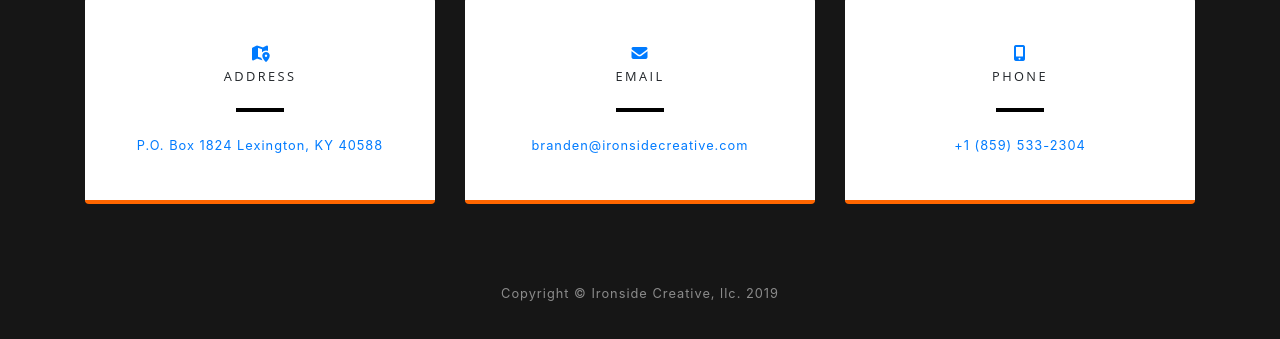
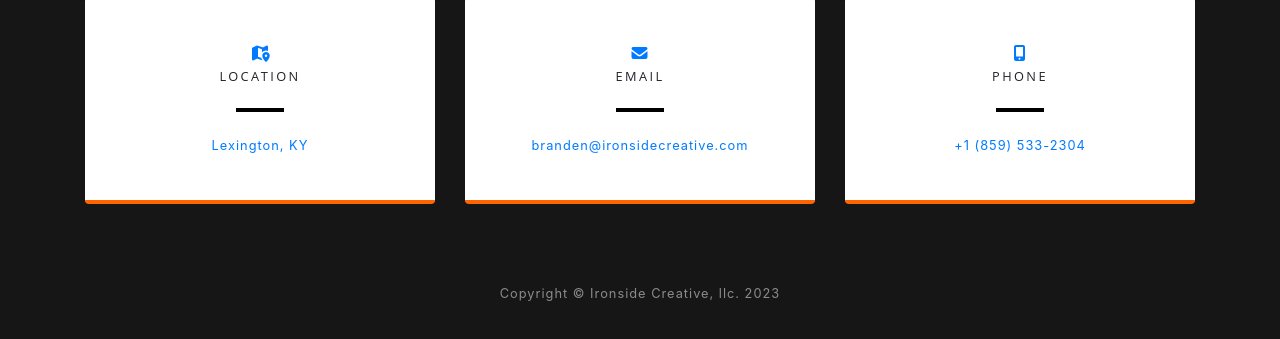
Before and after one commit to ironsidecreative/ironsidecreative.github.io, a website with bundled scripts: page index.html in a window 1280 px wide. Shown: the part 1955-2294 px from the top of the page. Built offline with nearby package versions, Linux system fonts and the light colour scheme.

Commit message:
Update index.html

```diff
--- a/index.html
+++ b/index.html
@@ -15,7 +15,7 @@
   <!-- Bootstrap core CSS -->
   <link href="vendor/bootstrap/css/bootstrap.min.css" rel="stylesheet">
 
-  <!-- fuck me -->
+  <!-- f -->
   <!-- Custom fonts for this template -->
   <link href="https://pagecdn.io/lib/font-awesome/5.10.0-12/css/all.min.css" rel="stylesheet">
   <!-- <link href="node_modules/@fortawesome/fontawesome-free/css/all.min.css" rel="stylesheet"> -->
@@ -107,9 +107,9 @@
           <div class="card py-4 h-100">
             <div class="card-body text-center">
               <i class="fas fa-map-marked-alt text-primary mb-2"></i>
-              <h4 class="text-uppercase m-0">Address</h4>
+              <h4 class="text-uppercase m-0">Location</h4>
               <hr class="my-4">
-              <div class="small text-black-50"><a href="https://goo.gl/maps/vSZyoy7qZ5h57QWN8">P.O. Box 1824 Lexington, KY 40588</a></div>
+              <div class="small text-black-50"><a href="https://goo.gl/maps/jL5z6Y3dycmhunDR8">Lexington, KY</a></div>
             </div>
           </div>
         </div>
@@ -160,7 +160,7 @@
   <!-- Footer -->
   <footer class="bg-black small text-center text-white-50">
     <div class="container">
-      Copyright &copy; Ironside Creative, llc. 2019
+      Copyright &copy; Ironside Creative, llc. 2023
     </div>
   </footer>
 
```
